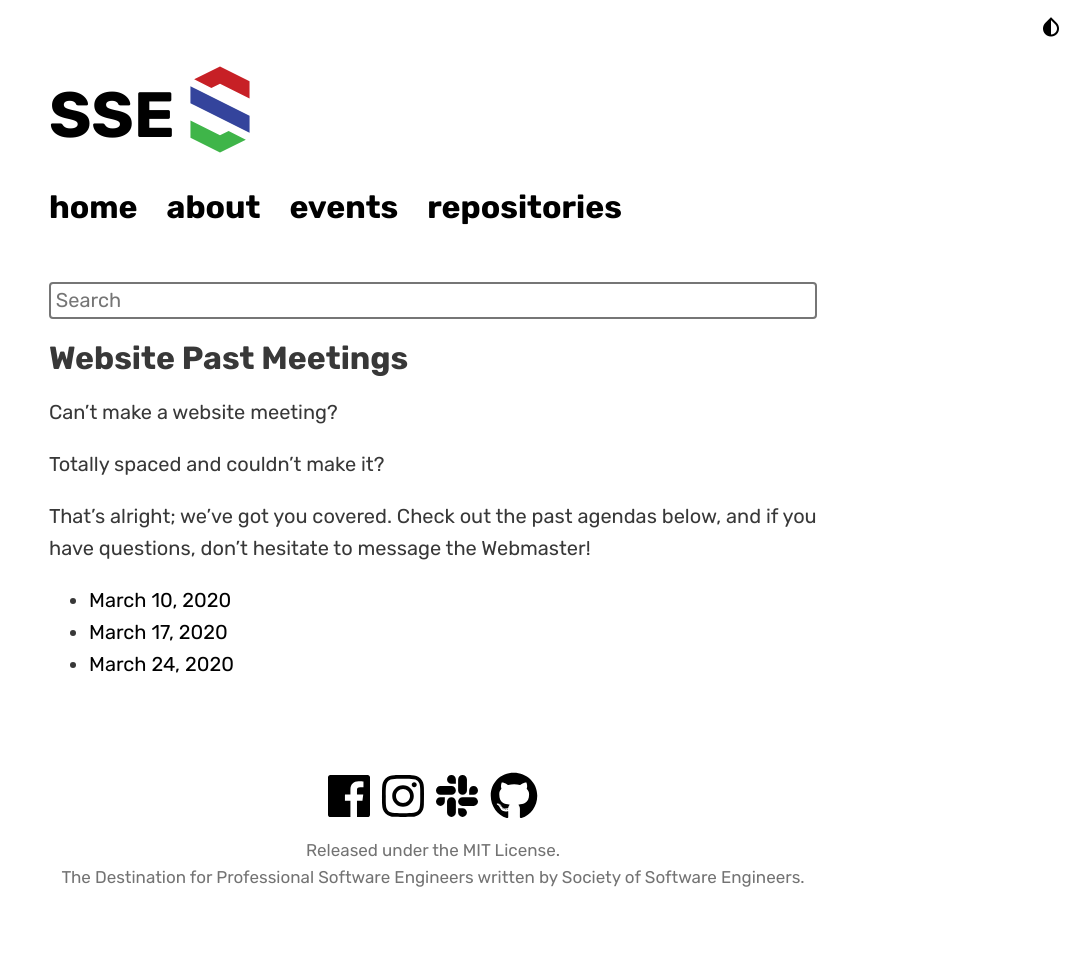
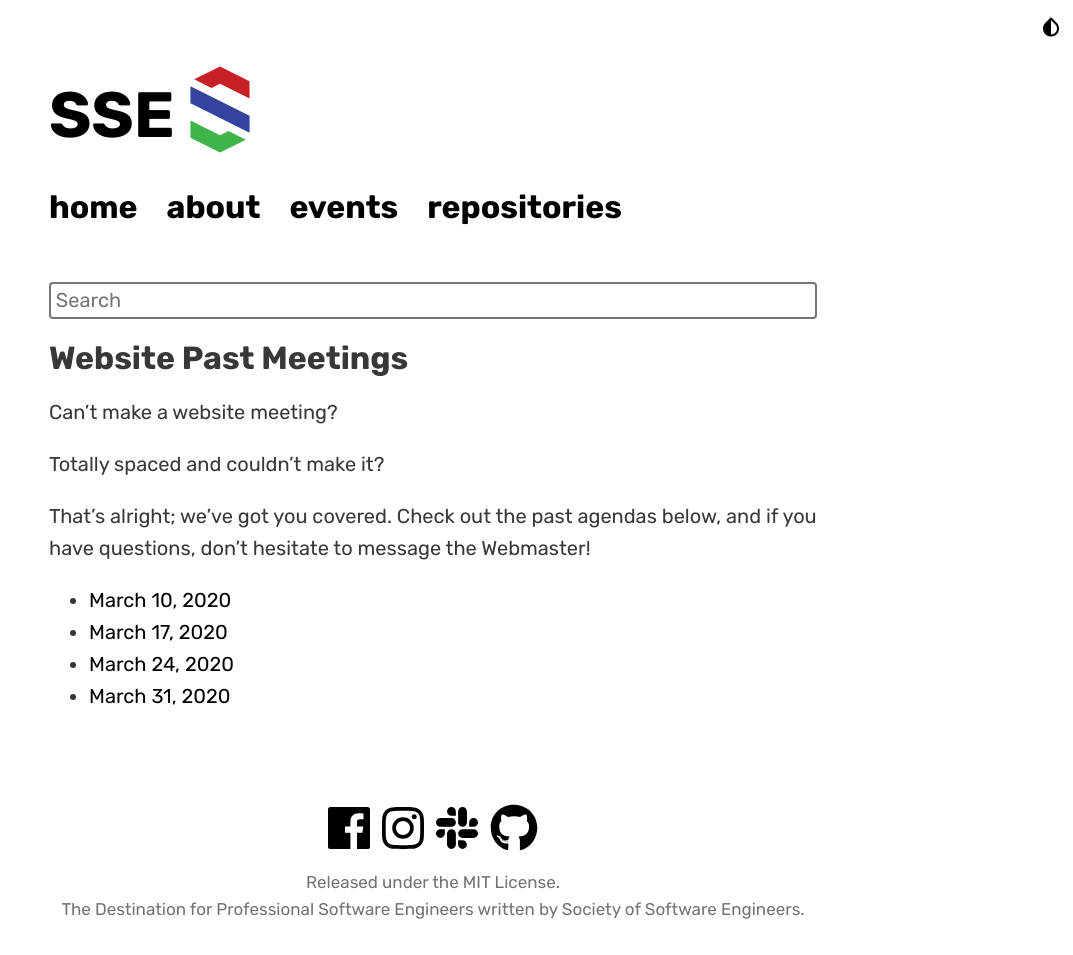
Before and after one commit to msoe-sse/msoe-sse.github.io, a Jekyll site: the page built from _events/pastMeetings.md, in a window 1280 px wide. Shown: the whole page, without its empty margins (207-1280 px from the left). Built offline with Jekyll 4.4.1, drawn with Linux system fonts in a browser that asks for light colours; nearby versions of some CDN libraries; some web fonts are replaced; before the commit the page ends 923 px from its top, so only the background shows below that.

Commit message:
Update the website past meetings data

```diff
--- a/_data/pastMeetings.yml
+++ b/_data/pastMeetings.yml
@@ -6,3 +6,6 @@
 
 - date: March 24, 2020
   link: https://docs.google.com/document/d/1mqVCpxVeL2j-tqJaGG42Er0Psc-iSkkV_KKvoDZSiw0/edit?usp=sharing
+
+- date: March 31, 2020
+  link: https://docs.google.com/document/d/1qf9v6C_-h17qkn0Kf4X7TSJUNdNou9omU8hKubtak6c/edit?usp=sharing
```
